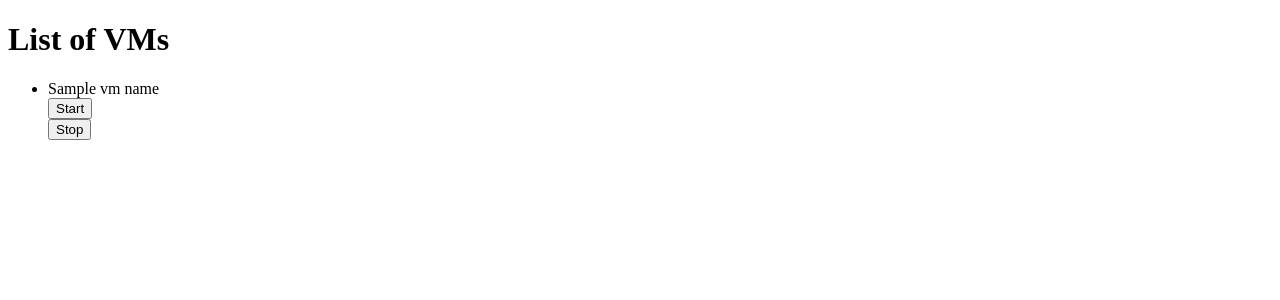
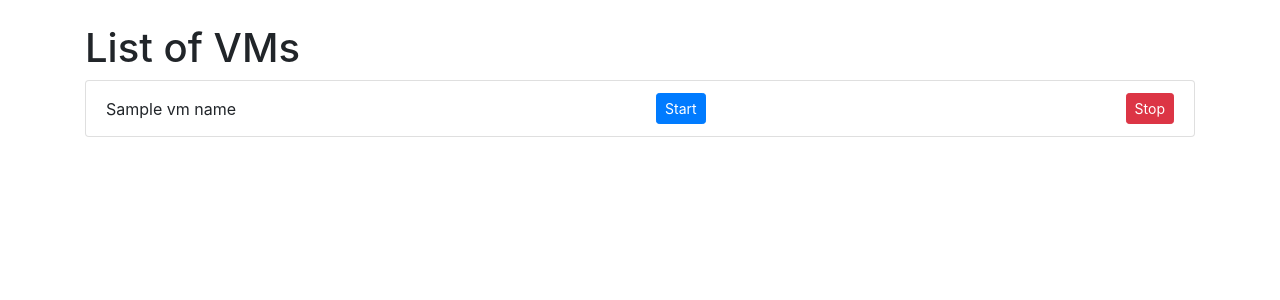
Before and after one commit to mukherjeecloudsyzmil/vm_control_api, a Flask app: template templates/index.html in a window 1280 px wide. Shown: the top 300 px of the page. Run offline with Flask 3, Linux system fonts and the light colour scheme; the template is opened without the code that fills it: most values are stand-ins (such as "Sample title", 1, 10 or a date in 2020); some libraries are stand-ins or nearby versions.

Commit message:
update code for css

```diff
--- a/templates/index.html
+++ b/templates/index.html
@@ -2,21 +2,26 @@
 <html>
 <head>
     <title>VM Management</title>
+    <link rel="stylesheet" href="https://maxcdn.bootstrapcdn.com/bootstrap/4.5.2/css/bootstrap.min.css">
 </head>
 <body>
-    <h1>List of VMs</h1>
-    <ul>
+    <div class="container">
+        <h1 class="mt-4">List of VMs</h1>
+        <ul class="list-group">
             {% for vm_name in vm_names %}
-        <li>{{ vm_name }}</li>
+            <li class="list-group-item d-flex justify-content-between align-items-center">
+                {{ vm_name }}
                 <form method="post" action="/start_vm">
                     <input type="hidden" name="vm_name" value="{{ vm_name }}">
-            <button type="submit">Start</button>
+                    <button type="submit" class="btn btn-primary btn-sm">Start</button>
                 </form>
                 <form method="post" action="/stop_vm">
                     <input type="hidden" name="vm_name" value="{{ vm_name }}">
-            <button type="submit">Stop</button>
+                    <button type="submit" class="btn btn-danger btn-sm">Stop</button>
                 </form>
+            </li>
             {% endfor %}
         </ul>
+    </div>
 </body>
 </html>
```
Also changed, not shown: 1 other file. Lines whose indentation alone changed are shown as unchanged.
